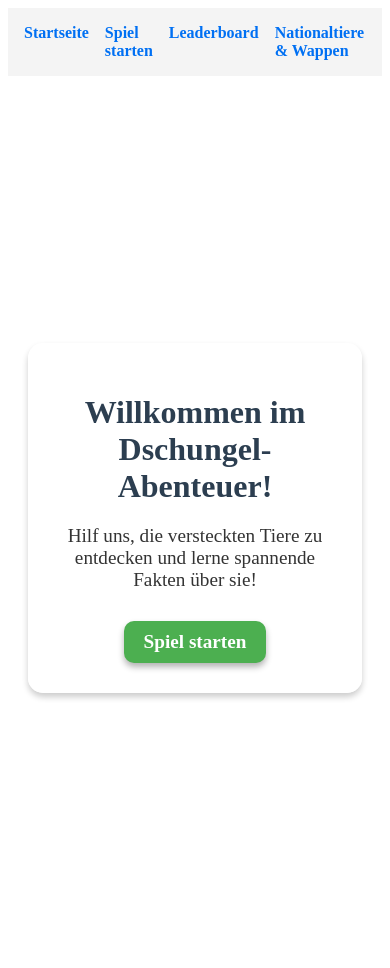
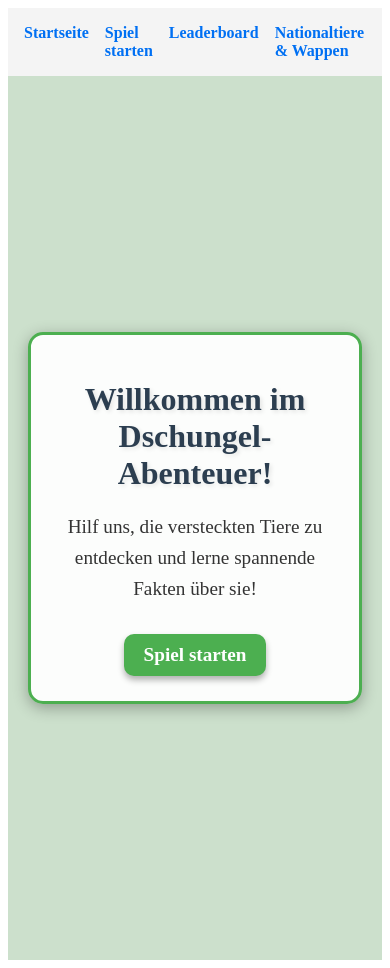
Before and after one commit to charaschoe/embleem, a SvelteKit app: page / in a window 390 px wide. Built offline with nearby package versions, Linux system fonts and the light colour scheme; no server answers.

Commit message:
Füge Hintergrundbild von Unsplash hinzu und verbessere das Layout der Dschungel-Seite; implementiere CSS-Variablen für einheitliche Farben und verbessere die Schaltflächen-Styles

```diff
--- a/src/routes/+page.svelte
+++ b/src/routes/+page.svelte
@@ -1,8 +1,20 @@
-<script>
-	// Zusätzliche Logik kann hier eingefügt werden
+<script lang="ts">
+	import { onMount } from 'svelte';
+	import { fetchUnsplashImage } from '$lib/unsplash';
+
+	let backgroundImage = '';
+
+	onMount(async () => {
+		try {
+			backgroundImage = await fetchUnsplashImage('jungle animals nature green');
+		} catch (error) {
+			console.error('Error loading background:', error);
+			backgroundImage = '/default-jungle.jpg';
+		}
+	});
 </script>
 
-<div class="jungle-container">
+<div class="jungle-container" style="background-image: url('{backgroundImage}')">
 	<div class="leaf">
 		<h1>Willkommen im Dschungel-Abenteuer!</h1>
 		<p>Hilf uns, die versteckten Tiere zu entdecken und lerne spannende Fakten über sie!</p>
@@ -11,74 +23,94 @@
 </div>
 
 <style>
-	/* Hintergrund und allgemeines Layout */
 	.jungle-container {
 		background-size: cover;
 		background-position: center;
+		background-attachment: fixed;
 		min-height: 100vh;
 		display: flex;
 		justify-content: center;
 		align-items: center;
 		padding: 20px;
+		position: relative;
 	}
 
-	/* Blatt-Hintergrund für Texte */
+	.jungle-container::before {
+		content: '';
+		position: absolute;
+		top: 0;
+		left: 0;
+		right: 0;
+		bottom: 0;
+		background: rgba(0, 100, 0, 0.2);
+		pointer-events: none;
+	}
+
 	.leaf {
-		background-color: rgba(255, 255, 255, 0.9); /* Weißer Hintergrund mit Transparenz */
-		border-radius: 15px; /* Abgerundete Ecken */
-		box-shadow: 0px 4px 6px rgba(0, 0, 0, 0.2); /* Leichter Schatten */
-		padding: 30px;
+		background-color: rgba(255, 255, 255, 0.95);
+		border-radius: 15px;
+		box-shadow: 0 4px 15px rgba(0, 0, 0, 0.3);
+		padding: 40px;
 		text-align: center;
 		width: 90%;
-		max-width: 600px; /* Begrenzte Breite */
+		max-width: 600px;
+		position: relative;
+		border: 3px solid #4caf50;
 	}
 
-	/* Überschrift */
 	h1 {
-		font-size: 2.8rem; /* Große Schriftgröße für Kinder */
-		color: #2c3e50; /* Dunkler Text für Kontrast */
+		font-size: 2.8rem;
+		color: #2c3e50;
 		margin-bottom: 20px;
+		text-shadow: 2px 2px 4px rgba(0, 0, 0, 0.1);
 	}
 
-	/* Beschreibungstext */
 	p {
-		font-size: 1.5rem; /* Größere Schriftgröße */
-		color: #333; /* Dunkler Text */
+		font-size: 1.5rem;
+		color: #333;
 		margin-bottom: 30px;
+		line-height: 1.6;
 	}
 
-	/* Start-Button */
 	.button {
 		display: inline-block;
-		padding: 15px 30px; /* Größerer Button für Kinder */
-		font-size: 1.5rem; /* Größere Schriftgröße */
+		padding: 15px 30px;
+		font-size: 1.5rem;
 		font-weight: bold;
 		color: white;
-		background-color: #4caf50; /* Grüner Button passend zum Dschungel-Thema */
+		background-color: #4caf50;
 		text-decoration: none;
-		border-radius: 10px; /* Abgerundete Ecken */
-		box-shadow: 0px 4px 6px rgba(0, 0, 0, 0.3); /* Leichter Schatteneffekt */
+		border-radius: 10px;
+		box-shadow: 0 4px 6px rgba(0, 0, 0, 0.3);
+		transition: all 0.3s ease;
 	}
 
 	.button:hover {
-		background-color: #388e3c; /* Dunkleres Grün bei Hover */
+		background-color: #388e3c;
+		transform: translateY(-2px);
+		box-shadow: 0 6px 12px rgba(0, 0, 0, 0.2);
 	}
 
 	.button:active {
-		transform: scale(0.95); /* Leichter Klick-Effekt */
+		transform: scale(0.95) translateY(0);
 	}
 
-	/* Responsive Design für kleinere Bildschirme */
 	@media (max-width: 768px) {
 		h1 {
-			font-size: 2rem; /* Kleinere Schriftgröße für Mobilgeräte */
+			font-size: 2rem;
 		}
+
 		p {
-			font-size: 1.2rem; /* Kleinere Schriftgröße für Mobilgeräte */
+			font-size: 1.2rem;
 		}
+
 		.button {
-			font-size: 1.2rem; /* Kleinere Schriftgröße für den Button */
-			padding: 10px 20px; /* Kleinere Polsterung für den Button */
+			font-size: 1.2rem;
+			padding: 10px 20px;
+		}
+
+		.leaf {
+			padding: 25px;
 		}
 	}
 </style>
```
Also changed, not shown: src/lib/openai.ts (added, +35 -0 lines), src/routes/app.css (+25 -2 lines).
